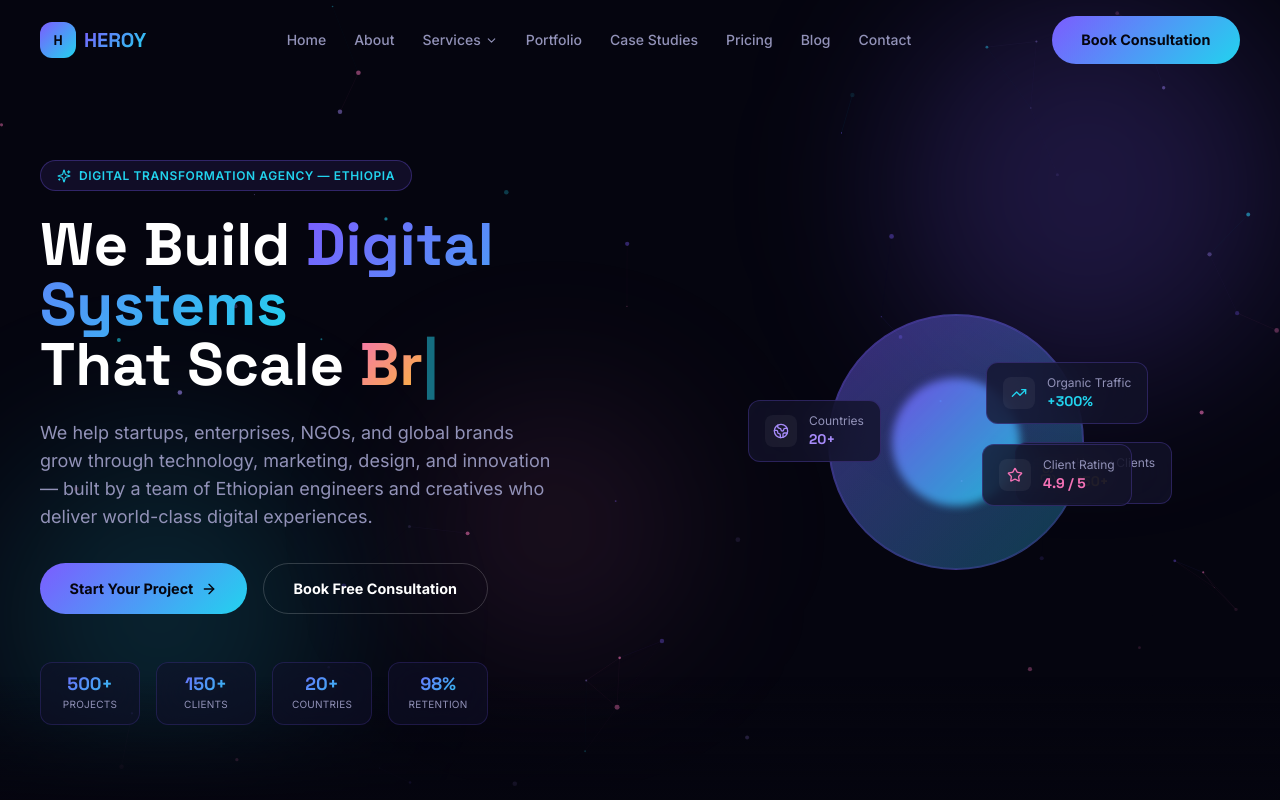
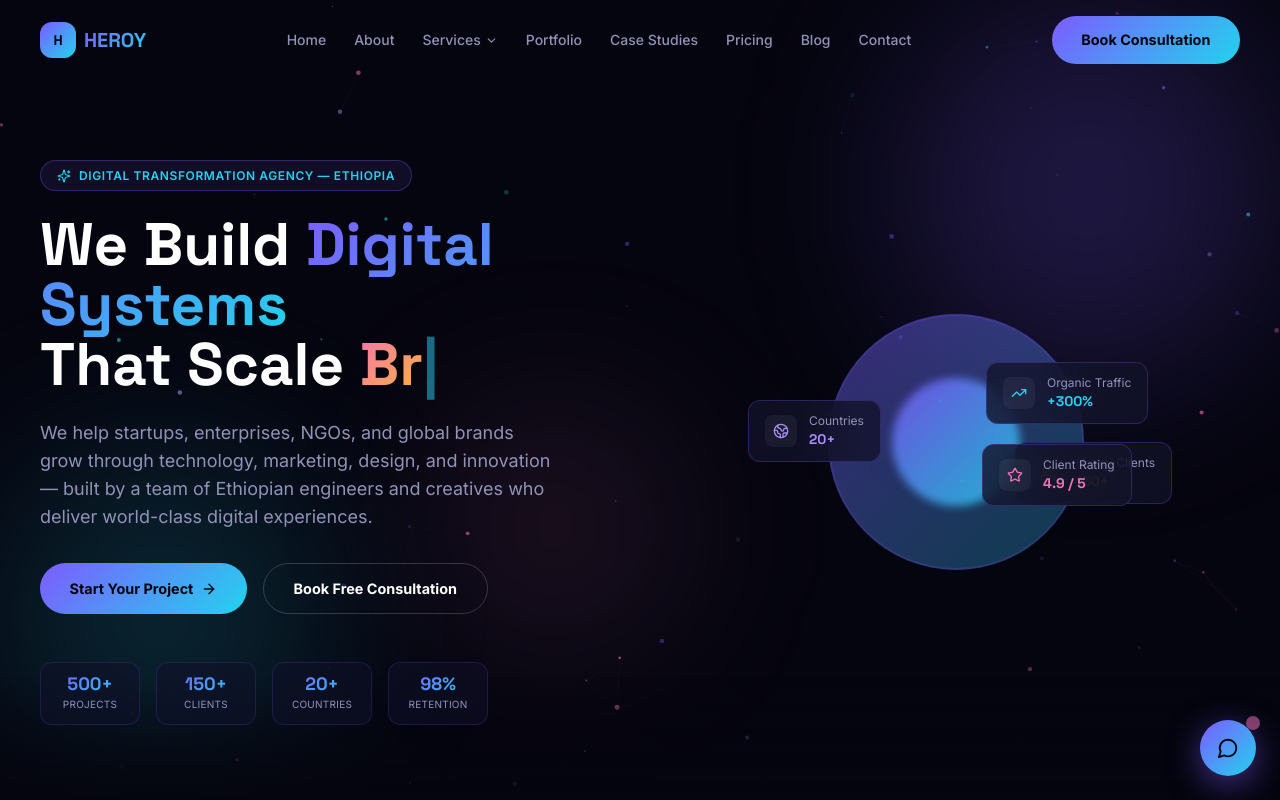
Before and after one commit to Yetemare-Yibeltal/HEROY-Digital-marketing-Website, a Next.js app: page / in a window 1280 px wide. Shown: the top 800 px of the page. Built offline with nearby package versions, Linux system fonts and the light colour scheme.

Commit message:
wire AI chat widget into root layouts

```diff
--- a/src/app/layout.tsx
+++ b/src/app/layout.tsx
@@ -4,6 +4,7 @@ import "./globals.css";
 import Header from "@/components/sections/Header";
 import Footer from "@/components/sections/Footer";
 import CustomCursor from "@/components/ui/CustomCursor";
+import AIChatWidget from "@/components/ui/AIChatWidget";
 
 const inter = Inter({
   subsets: ["latin"],
@@ -58,6 +59,7 @@ export default function RootLayout({
         <Header />
         <main>{children}</main>
         <Footer />
+        <AIChatWidget />
       </body>
     </html>
   );
```
